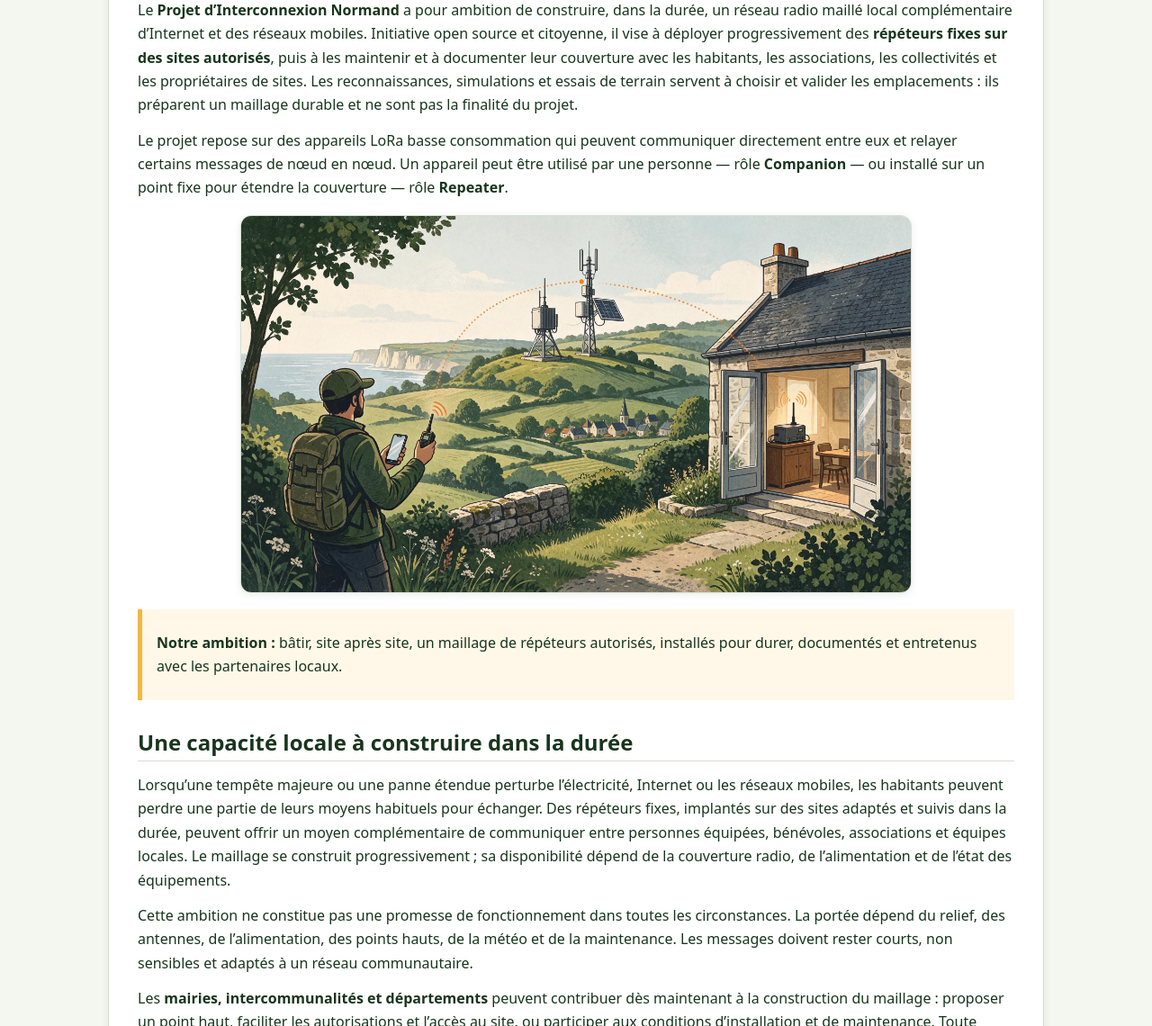
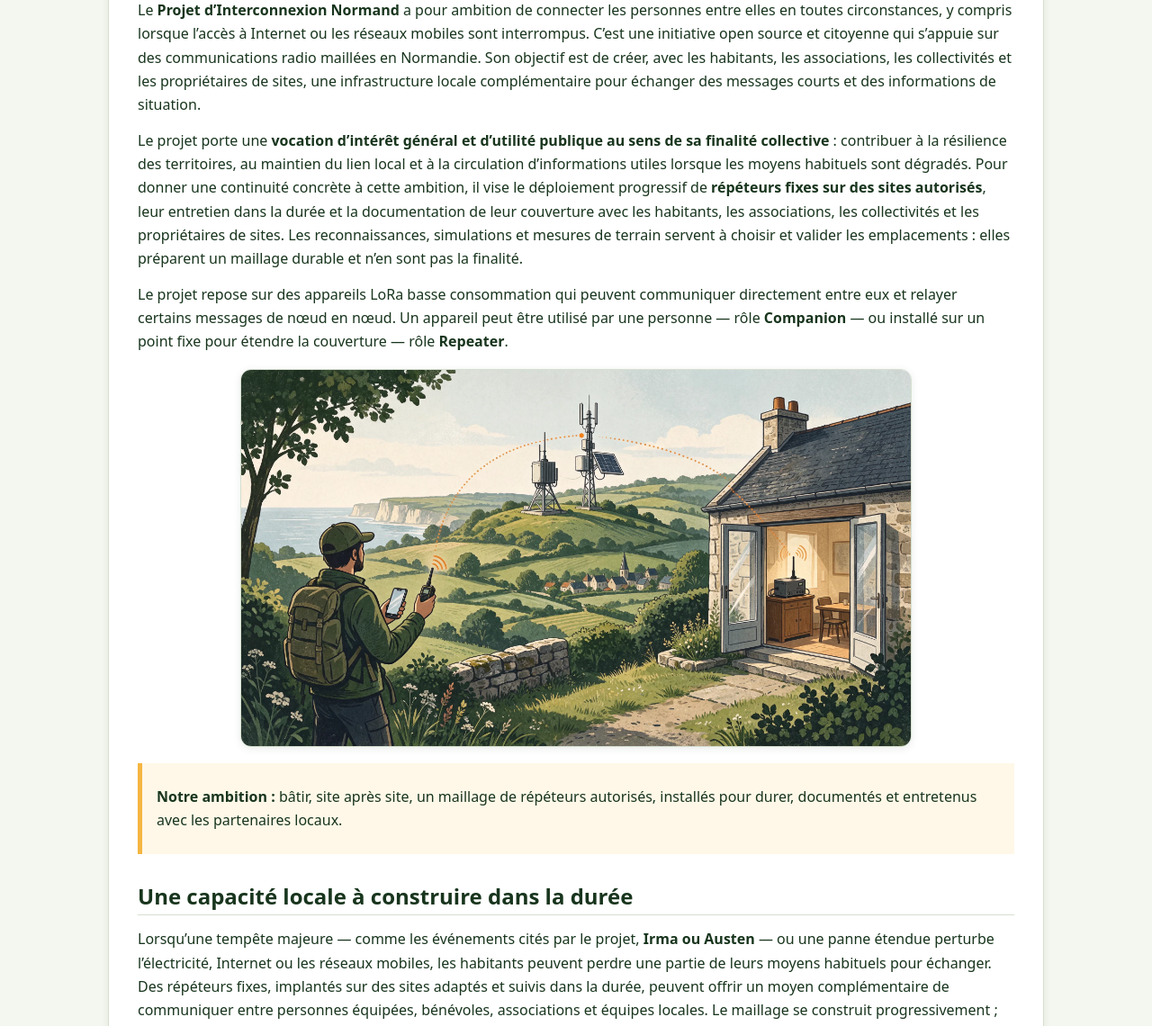
Before and after one commit to 1234LUCIUS/projet-interconnexion-normand-wiki, a Jekyll site: the page built from docs/07-presentation-collectivites.md, in a window 1280 px wide and 1400 px high, scrolled down 742 px. Shown: the part 260-1400 px from the top of the window at 90% size. Built offline with Jekyll 4.4.1, drawn with Linux system fonts in a browser that asks for light colours; some of the changed text lies outside the part shown.

Commit message:
Rétablir la présentation et l’utilité publique

```diff
--- a/docs/07-presentation-collectivites.html
+++ b/docs/07-presentation-collectivites.html
@@ -22,9 +22,11 @@ layout: null
     <p class="breadcrumbs"><a href="./">Accueil</a> › Collectivités</p>
     <section class="content-card prose">
       <h1>Répéteurs MeshCore permanents pour les collectivités</h1>
-      <p class="lead">Le Projet d’Interconnexion Normand invite les mairies, départements, associations et partenaires publics à contribuer au déploiement et à la maintenance, dans la durée, de <strong>répéteurs MeshCore permanents</strong> sur des points hauts autorisés. L’objectif est de construire site après site un réseau local documenté et maintenable, utile lorsque les réseaux Internet ou mobiles sont indisponibles ou dégradés. Les études radio servent à préparer et valider ces installations durables.</p>
+      <p class="lead">Le Projet d’Interconnexion Normand a pour ambition de connecter les personnes entre elles en toutes circonstances, y compris lorsque l’accès à Internet ou les réseaux mobiles sont interrompus. C’est une initiative open source et citoyenne qui s’appuie sur des communications radio maillées en Normandie. Son objectif est de créer, avec les habitants, les associations, les collectivités et les propriétaires de sites, une infrastructure locale complémentaire pour échanger des messages courts et des informations de situation.</p>
+      <p><strong>Vocation d’intérêt général et d’utilité publique :</strong> contribuer à la résilience des territoires, au maintien du lien local et à la circulation d’informations utiles lorsque les moyens habituels sont dégradés. Pour donner une continuité concrète à cette ambition, le projet invite les collectivités à contribuer au déploiement et à la maintenance, dans la durée, de <strong>répéteurs MeshCore permanents</strong> sur des sites autorisés. Les études et mesures radio servent à préparer et valider ces installations durables.</p>
 
       <div class="notice"><strong>Il ne s’agit pas d’un réseau de secours officiel.</strong> Le projet construit une infrastructure citoyenne complémentaire, pensée pour accueillir des répéteurs fixes et les maintenir dans la durée avec des partenaires locaux. Les mesures de terrain servent à valider les sites et à améliorer le maillage dans la durée. La couverture et la disponibilité ne sont jamais garanties.</div>
+      <p>Lorsqu’une tempête majeure — comme les événements cités par le projet, <strong>Irma ou Austen</strong> — ou une panne étendue perturbe l’électricité, Internet ou les réseaux mobiles, des répéteurs fixes peuvent offrir un moyen complémentaire de communiquer entre personnes équipées, sous réserve de la couverture radio, de l’alimentation et de l’état des équipements.</p>
 
       <h2>Pourquoi installer un répéteur permanent ?</h2>
       <p>Un répéteur installé durablement sur un site adapté peut étendre la couverture d’un secteur, relier plusieurs communes et faciliter les échanges entre habitants, associations, équipes de terrain et organisateurs d’événements. La permanence permet aussi de suivre le matériel, de mesurer la couverture dans le temps et d’améliorer progressivement le maillage normand.</p>
--- a/docs/07-presentation-collectivites.md
+++ b/docs/07-presentation-collectivites.md
@@ -9,7 +9,9 @@ title: "Présentation du Projet d’Interconnexion Normand"
 
 ![Paysage normand traversé par un réseau radio maillé](assets/illustrations/hero-normandie-mesh.png)
 
-Le **Projet d’Interconnexion Normand** a pour ambition de construire, dans la durée, un réseau radio maillé local complémentaire d’Internet et des réseaux mobiles. Initiative open source et citoyenne, il vise à déployer progressivement des **répéteurs fixes sur des sites autorisés**, puis à les maintenir et à documenter leur couverture avec les habitants, les associations, les collectivités et les propriétaires de sites. Les reconnaissances, simulations et essais de terrain servent à choisir et valider les emplacements : ils préparent un maillage durable et ne sont pas la finalité du projet.
+Le **Projet d’Interconnexion Normand** a pour ambition de connecter les personnes entre elles en toutes circonstances, y compris lorsque l’accès à Internet ou les réseaux mobiles sont interrompus. C’est une initiative open source et citoyenne qui s’appuie sur des communications radio maillées en Normandie. Son objectif est de créer, avec les habitants, les associations, les collectivités et les propriétaires de sites, une infrastructure locale complémentaire pour échanger des messages courts et des informations de situation.
+
+Le projet porte une **vocation d’intérêt général et d’utilité publique au sens de sa finalité collective** : contribuer à la résilience des territoires, au maintien du lien local et à la circulation d’informations utiles lorsque les moyens habituels sont dégradés. Pour donner une continuité concrète à cette ambition, il vise le déploiement progressif de **répéteurs fixes sur des sites autorisés**, leur entretien dans la durée et la documentation de leur couverture avec les habitants, les associations, les collectivités et les propriétaires de sites. Les reconnaissances, simulations et mesures de terrain servent à choisir et valider les emplacements : elles préparent un maillage durable et n’en sont pas la finalité.
 
 Le projet repose sur des appareils LoRa basse consommation qui peuvent communiquer directement entre eux et relayer certains messages de nœud en nœud. Un appareil peut être utilisé par une personne — rôle **Companion** — ou installé sur un point fixe pour étendre la couverture — rôle **Repeater**.
 
@@ -19,7 +21,7 @@ Le projet repose sur des appareils LoRa basse consommation qui peuvent communiqu
 
 ## Une capacité locale à construire dans la durée
 
-Lorsqu’une tempête majeure ou une panne étendue perturbe l’électricité, Internet ou les réseaux mobiles, les habitants peuvent perdre une partie de leurs moyens habituels pour échanger. Des répéteurs fixes, implantés sur des sites adaptés et suivis dans la durée, peuvent offrir un moyen complémentaire de communiquer entre personnes équipées, bénévoles, associations et équipes locales. Le maillage se construit progressivement ; sa disponibilité dépend de la couverture radio, de l’alimentation et de l’état des équipements.
+Lorsqu’une tempête majeure — comme les événements cités par le projet, **Irma ou Austen** — ou une panne étendue perturbe l’électricité, Internet ou les réseaux mobiles, les habitants peuvent perdre une partie de leurs moyens habituels pour échanger. Des répéteurs fixes, implantés sur des sites adaptés et suivis dans la durée, peuvent offrir un moyen complémentaire de communiquer entre personnes équipées, bénévoles, associations et équipes locales. Le maillage se construit progressivement ; sa disponibilité dépend de la couverture radio, de l’alimentation et de l’état des équipements.
 
 Cette ambition ne constitue pas une promesse de fonctionnement dans toutes les circonstances. La portée dépend du relief, des antennes, de l’alimentation, des points hauts, de la météo et de la maintenance. Les messages doivent rester courts, non sensibles et adaptés à un réseau communautaire.
 
```
